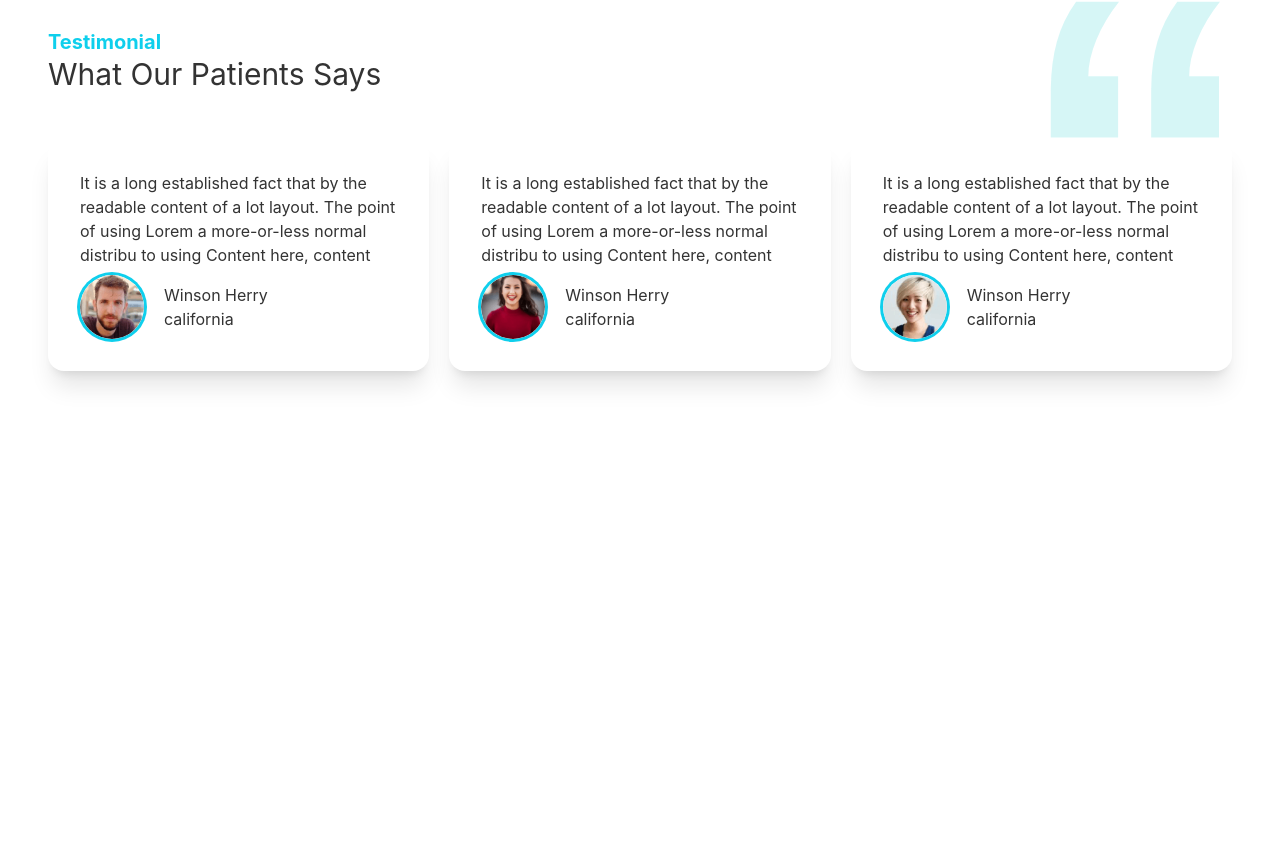
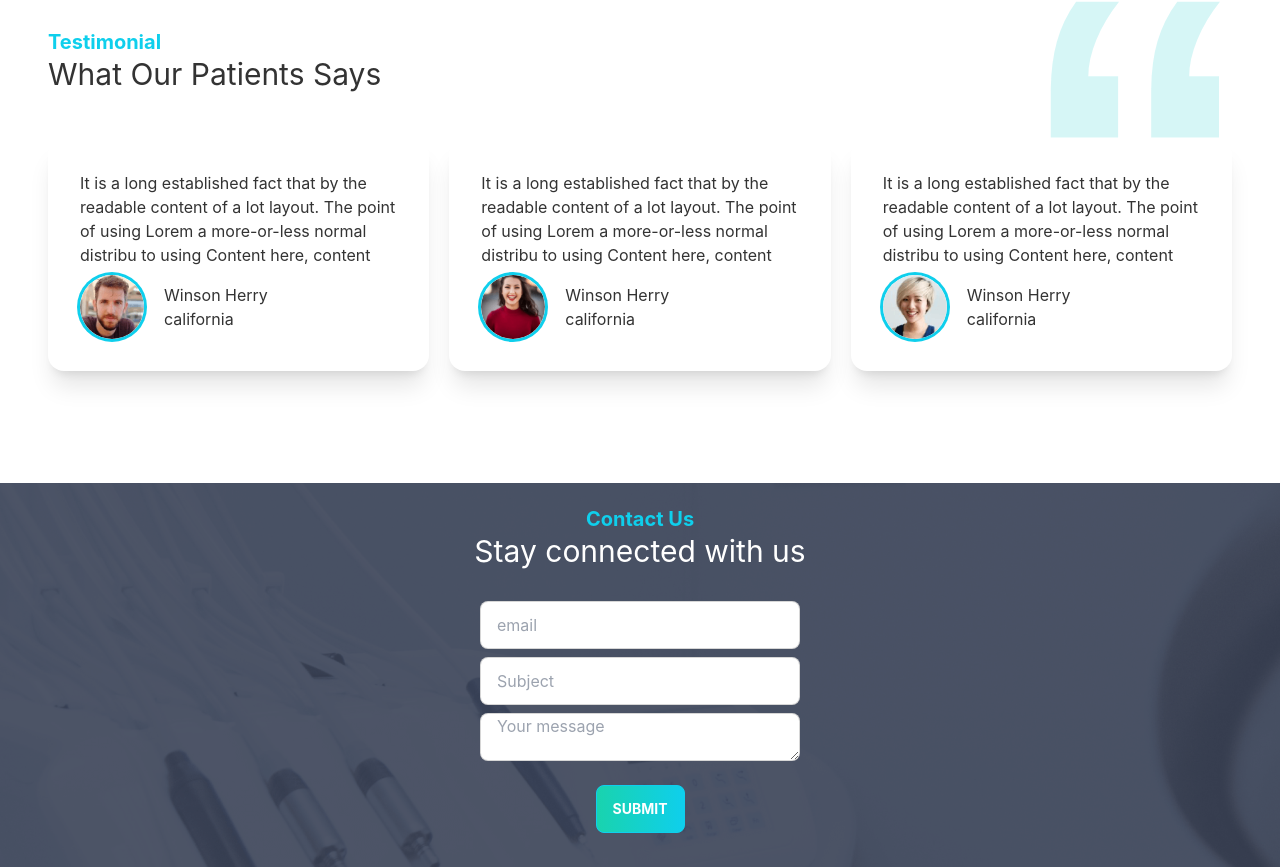
Before and after one commit to NurulHudaDev/doctors-portal-client-side, a React (Create React App) app: page / in a window 1280 px wide. Shown: the part 3215-4082 px from the top of the page. Before the commit the page ends 3698 px from the top, so only its background shows below. Built offline with nearby package versions, Linux system fonts and the light colour scheme.

Commit message:
Contact Us

```diff
--- /dev/null
+++ b/src/Pages/Home/ContactUs.js
@@ -0,0 +1,34 @@
+import React from 'react';
+import appointment2 from '../../assets/images/appointment2.png';
+import MainButton from '../Shared/MainButton';
+
+const ContactUs = () => {
+
+    return (
+        <section style={{ background: `url(${appointment2})` }} className='flex justify-center items-center mt-28 w-full h-96'>
+
+            <div class="card flex-shrink-0 w-full max-w-sm mt-5">
+                <div className='text-center'>
+                    <h4 className='text-xl text-primary font-bold'>Contact Us</h4>
+                    <h2 className='text-3xl text-white'>Stay connected with us</h2>
+                </div>
+                <div class="card-body">
+                    <div class="form-control">
+                        <input type="text" placeholder="email" class="input input-bordered" />
+                    </div>
+                    <div class="form-control">
+                        <input type="text" placeholder="Subject" class="input input-bordered" />
+                    </div>
+                    <div class="form-control">
+                        <textarea type="text" placeholder="Your message" class="input input-bordered" ></textarea>
+                    </div>
+                    <div class="mt-4 text-center">
+                        <MainButton>Submit</MainButton>
+                    </div>
+                </div>
+            </div>
+        </section>
+    )
+}
+
+export default ContactUs;
--- a/src/Pages/Home/Home.js
+++ b/src/Pages/Home/Home.js
@@ -1,6 +1,7 @@
 import React from 'react';
 import Appointment from './Appointment';
 import Banner from './Banner';
+import ContactUs from './ContactUs';
 import Info from './Info';
 import Services from './Services';
 import TeethTreatment from './TeethTreatment';
@@ -15,6 +16,7 @@ const Home = () => {
             <TeethTreatment></TeethTreatment>
             <Appointment></Appointment>
             <Testimonials></Testimonials>
+            <ContactUs></ContactUs>
         </div>
     )
 }
```
Also changed, not shown: src/assets/images/appointment2.png (added).
